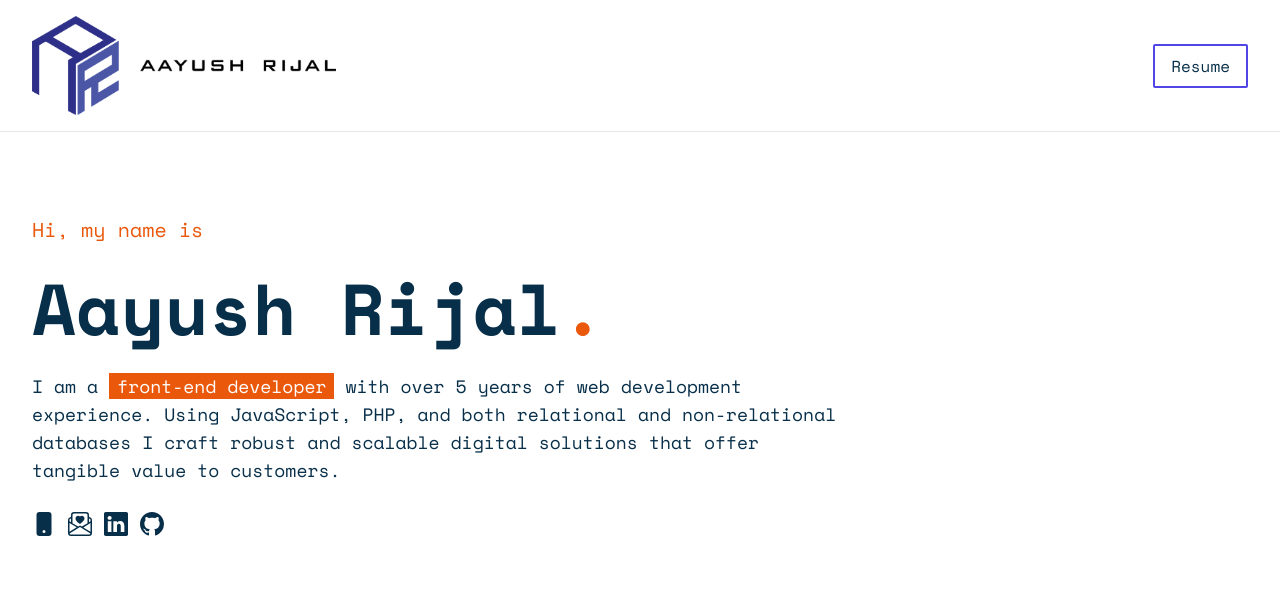
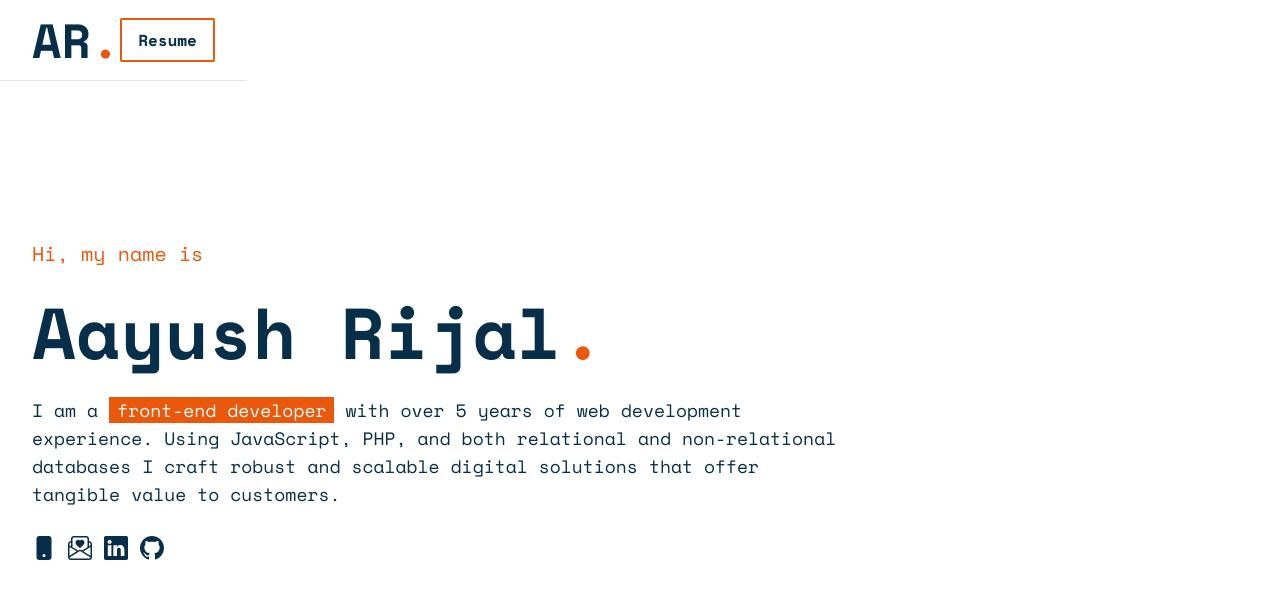
Before and after one commit to aayushrijal91/aayush, a Next.js app: page / in a window 1280 px wide. Shown: the top 598 px of the page. Built offline with nearby package versions, Linux system fonts and the light colour scheme.

Commit message:
Resume added

```diff
--- a/src/components/Header.js
+++ b/src/components/Header.js
@@ -1,8 +1,5 @@
 import Link from "next/link";
-import Image from "next/image";
-import logo from "@/images/logo/logo.png";
 import { Space_Mono } from 'next/font/google'
-// import pdf from "../files/Aayush-Rijal-Resume.pdf";
 
 const space = Space_Mono({
   subsets: ['latin'],
@@ -11,15 +8,14 @@ const space = Space_Mono({
 
 function Header() {
     return (
-        <nav className="border-b">
+        <nav className="border-b fixed w-100 bg-white">
             <div className="container py-4">
                 <div className="flex justify-between items-center">
                     <div className="w-3/12">
-                        <Image src={logo.src} alt="logo" width={logo.width} height={logo.height} />
+                        <h2 className={`text-5xl font-bold text-sky-950 ${space.className}`}>AR<span className="text-orange-600">.</span></h2>
                     </div>
                     <div className='w-fit'>
-                        {/* <a href="../files/Aayush-Rijal-Resume.pdf" rel="noopener noreferrer" className={`border-solid border-2 border-indigo-600 py-2 px-4 rounded-sm ${space.className}`}>Resume</a> */}
-                        <Link href="/about" className={`border-solid border-2 border-indigo-600 py-2 px-4 rounded-sm ${space.className}`}>Resume</Link>
+                        <Link href="./Aayush-Rijal-Resume.pdf" target="_blank" rel="noopener noreferrer" className={`border-solid border-2 border-orange-600 font-bold py-2 px-4 rounded-sm transition duration-200 ease-in-out hover:bg-orange-600 hover:text-white ${space.className}`}>Resume</Link>
                     </div>
                 </div>
             </div>
--- a/src/pages/index.js
+++ b/src/pages/index.js
@@ -7,7 +7,8 @@ const space = Space_Mono({
 
 function Home() {
   return (
-    <main className="py-5">
+    <main>
+      <section className='h-screen flex items-center'>
         <div className="container">
           <article className={`w-8/12 py-16 ${space.className}`}>
             <p className='text-xl text-orange-600'>Hi, my name is</p>
@@ -39,6 +40,7 @@ function Home() {
             </div>
           </article>
         </div>
+      </section>
     </main>
   )
 }
--- /dev/null
+++ b/src/pages/services.js
@@ -0,0 +1,7 @@
+function Services() {
+    return (
+        <>Services</>
+    )
+}
+
+export default Services;
```
Also changed, not shown: src/images/logo/logo.png (deleted), 1 other file (tests, documents, lock files or other folders). Lines whose indentation alone changed are shown as unchanged.
